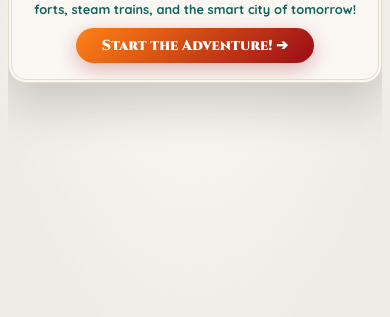
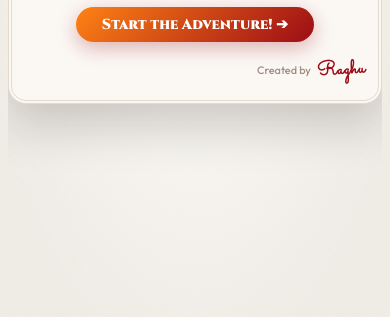
Before and after one commit to contact4raghu-blip/wonders-of-kalyan, a website: page index.html in a window 390 px wide. Shown: the part 527-844 px from the top of the page. Drawn offline with Linux system fonts and the light colour scheme.

Commit message:
Add a beautiful hand-written artistic signature 'Created by Raghu' on the cover and last page

```diff
--- a/app.js
+++ b/app.js
@@ -340,6 +340,13 @@ function goToPage(index) {
 
   // Load interactive game frame
   loadMiniGame(page.gameType);
+
+  // Show signature only on the last page (Page 12, index 11)
+  const readerSig = document.getElementById("reader-signature");
+  if (readerSig) {
+    const isLastPage = currentPageIndex === storybookPages.length - 1;
+    readerSig.style.display = isLastPage ? "flex" : "none";
+  }
 
   // Play normal paging page sound
   if (isSoundOn) window.storyAudio.playPageFlip();
--- a/index.css
+++ b/index.css
@@ -1,5 +1,5 @@
 /* index.css - Viewport Height Locked Design System */
-@import url('https://fonts.googleapis.com/css2?family=Cinzel:wght@600;700;900&family=Outfit:wght@400;500;600;700&family=Quicksand:wght@500;600;700&display=swap');
+@import url('https://fonts.googleapis.com/css2?family=Cinzel:wght@600;700;900&family=Outfit:wght@400;500;600;700&family=Quicksand:wght@500;600;700&family=Sacramento&display=swap');
 
 :root {
   /* HSL Color System */
@@ -908,6 +908,50 @@ h1, h2, h3 {
 }
 
 /* ==========================================================================
+   ARTISTIC CREATOR SIGNATURE
+   ========================================================================== */
+.artistic-signature {
+  font-family: var(--font-sans);
+  font-size: 0.82rem;
+  font-weight: 500;
+  color: hsla(24, 25%, 35%, 0.65);
+  display: flex;
+  align-items: center;
+  gap: 6px;
+  pointer-events: none;
+  user-select: none;
+  animation: fadeIn 1s ease-out;
+}
+
+.signature-cursive {
+  font-family: 'Sacramento', 'Brush Script MT', cursive;
+  font-size: 1.65rem;
+  font-weight: 700;
+  color: var(--color-crimson);
+  text-shadow: 1px 1px 0px rgba(255, 255, 255, 0.5);
+  transform: rotate(-3deg);
+  display: inline-block;
+  letter-spacing: 0.5px;
+}
+
+/* Placed on Cover Page */
+.cover-sig {
+  margin-top: auto;
+  align-self: flex-end;
+  padding-top: 5px;
+}
+
+/* Placed on Story Pages (Page 12 only) */
+.reader-sig {
+  margin-top: auto;
+  align-self: flex-end;
+  padding-top: 10px;
+  border-top: 1px dashed var(--bg-sepia-accent);
+  width: 100%;
+  justify-content: flex-end;
+}
+
+/* ==========================================================================
    FLOATING PAGE NAVIGATION BUTTONS (DESKTOP)
    ========================================================================== */
 .float-nav-btn {
@@ -1253,6 +1297,14 @@ h1, h2, h3 {
     padding: 0.6rem 2rem;
     font-size: 1rem;
   }
+
+  .artistic-signature {
+    font-size: 0.72rem;
+  }
+
+  .signature-cursive {
+    font-size: 1.35rem;
+  }
 }
 
 @media (max-width: 600px) {
@@ -1376,4 +1428,12 @@ h1, h2, h3 {
     width: 6px;
     height: 6px;
   }
+
+  .artistic-signature {
+    font-size: 0.68rem;
+  }
+
+  .signature-cursive {
+    font-size: 1.2rem;
+  }
 }
--- a/index.html
+++ b/index.html
@@ -52,6 +52,11 @@
           <h2 class="cover-title">The Wonders of Kalyan</h2>
           <p class="cover-subtitle">A Magical Chibi Journey Through History! Join Aarya, Veer, and Nisha as they discover shipbuilders, historic forts, steam trains, and the smart city of tomorrow!</p>
           <button id="btn-start-reading" class="start-btn" onclick="startStorybook()">Start the Adventure! ➔</button>
+
+          <!-- Artistic Creator Signature -->
+          <div class="artistic-signature cover-sig">
+            Created by <span class="signature-cursive">Raghu</span>
+          </div>
         </div>
       </section>
 
@@ -113,6 +118,11 @@
                 <p>You solved the page puzzle!</p>
               </div>
 
+            </div>
+
+            <!-- Artistic Creator Signature (Shown on Last Page) -->
+            <div id="reader-signature" class="artistic-signature reader-sig" style="display: none;">
+              Created by <span class="signature-cursive">Raghu</span>
             </div>
 
           </div>
```
